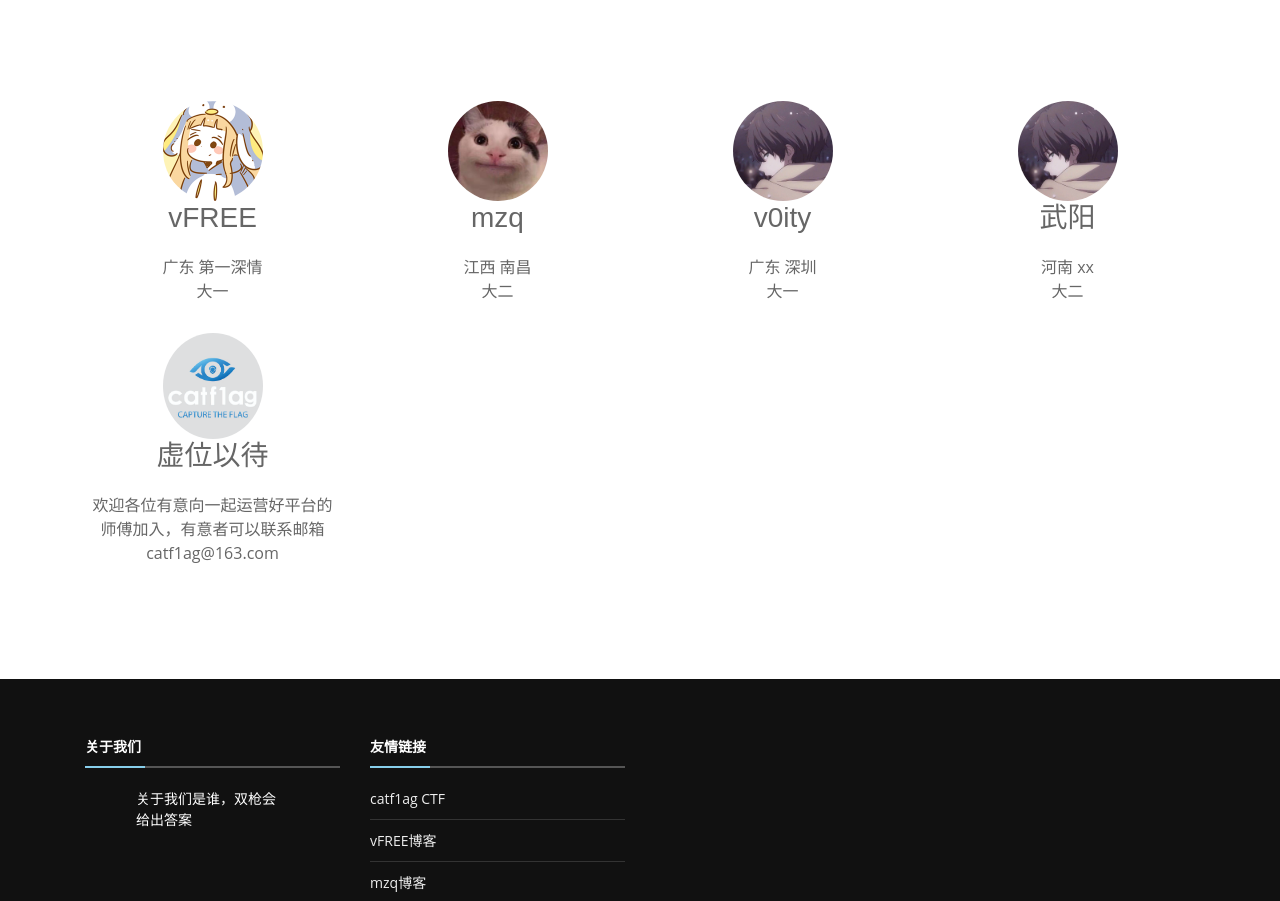
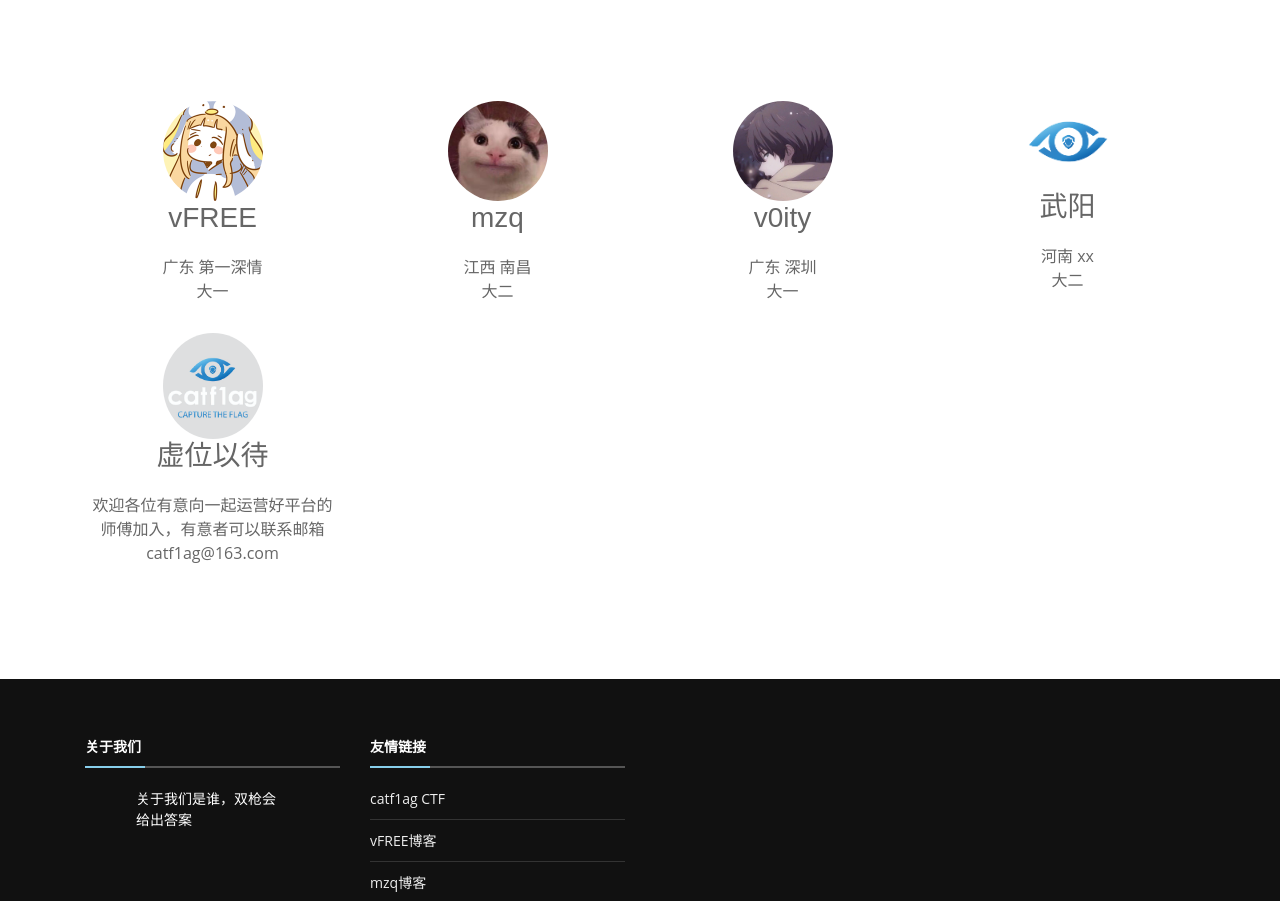
Before and after one commit to vFREE-1/team, a plain HTML site: page index.html in a window 1280 px wide. Shown: the part 916-1817 px from the top of the page. Drawn offline with nearby package versions, Linux system fonts and the light colour scheme; files whose address does not match are found by name.

Commit message:
Update index.html

```diff
--- a/index.html
+++ b/index.html
@@ -178,7 +178,7 @@ swal({
 
           <div class="col-lg-3 col-md-6  fadeInUp" id="武阳">
             <div class="member">
-              <img src="assets/img/1.jpg" class="img-fluid" alt="" style="border-radius:50%"  width=100px height=100px>
+              <img src="assets/img/logo.jpg" class="img-fluid" alt="" style="border-radius:50%"  width=100px height=100px>
 			  <div class="name-plate text-center">
 				<h3 class="expert-name">武阳</h3>
 				<font>河南 xx<br />大二</font>
@@ -211,6 +211,7 @@ swal({
 	  </div>
     </section><!-- #team -->
   </main>
+
   <footer id="footer">
     <div class="footer-top">
       <div class="container">
```
